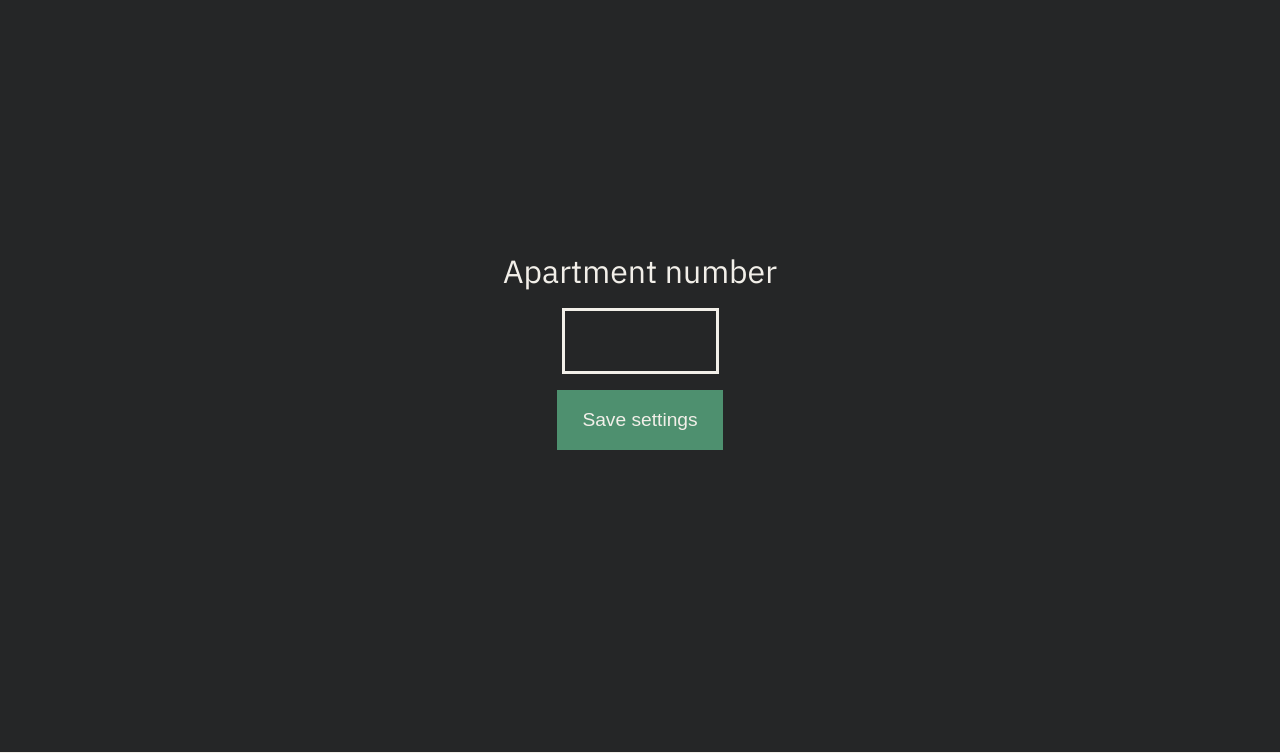
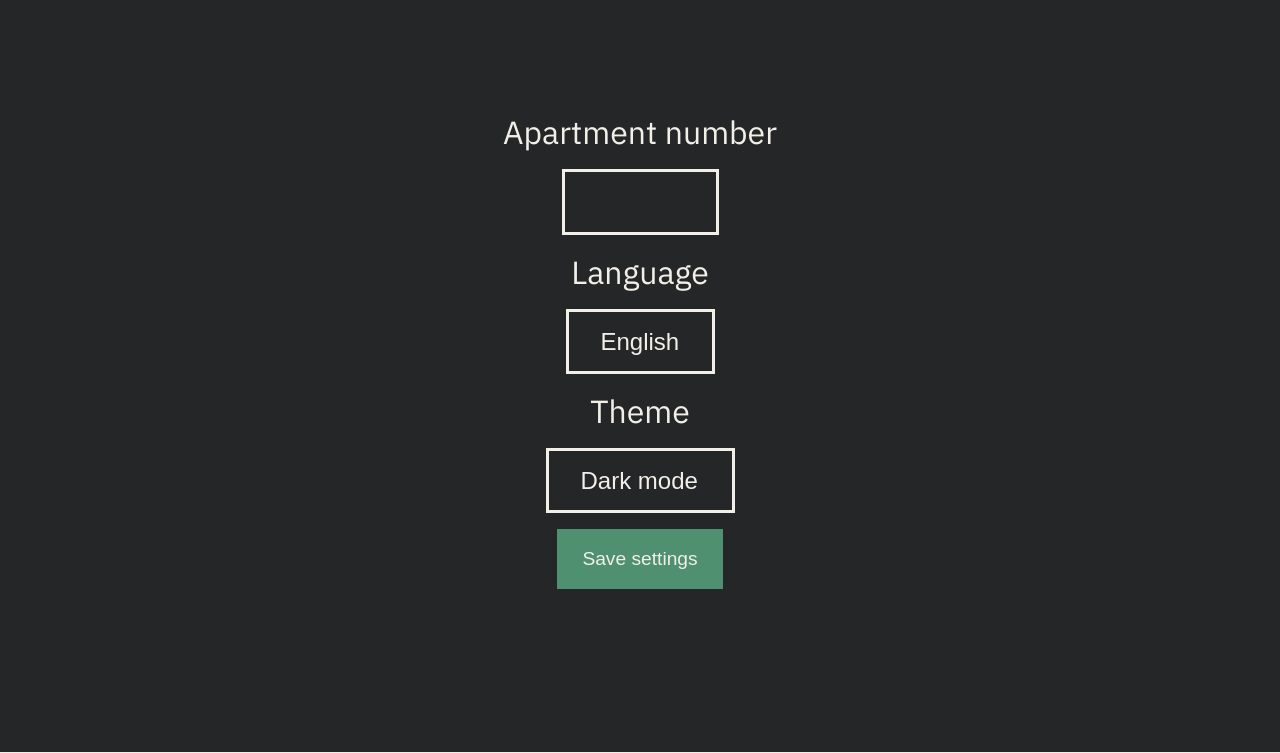
Before and after one commit to jonasbove/laundry, a Flask app: template templates/settings_mobile.html in a window 1280 px wide. Shown: the top 753 px of the page. Run offline with Flask 3, Linux system fonts and the light colour scheme; the template is opened without the code that fills it, so the values that code supplies are empty.

Commit message:
settings update

```diff
--- a/static/css/mobile.css
+++ b/static/css/mobile.css
@@ -242,6 +242,23 @@ dialog button span {
     font-size: 1.2rem;
     background-color: var(--green);
 }
+#settings select {
+    padding: 1rem;
+    background: 0;
+    color: var(--primary);
+    border: 0.2rem solid var(--primary);
+    appearance:none;
+    padding: 1rem 2rem;
+    font-size: 1.5rem;
+}
+
+#settings select option {
+    background: var(--background);
+    color: var(--primary);
+    border: 0;
+    padding: 1rem 2rem;
+    font-size: 1.5rem;
+}
 #confirmation {
     font-size: 2rem;
     margin: 0.2rem;
--- a/static/js/preferences.js
+++ b/static/js/preferences.js
@@ -107,3 +107,12 @@ function setApartmentPreference() {
         console.log('No apartment number entered');
     }
 }
+
+function saveSettings() {
+    const apartment = document.getElementById('apartment').value;
+    const language = document.getElementById('language').value;
+    const theme = document.getElementById('theme').value;
+    setPreference('apartment', apartment);
+    setPreference('locale', language);
+    setPreference('theme', theme);
+}
--- a/templates/layout_mobile.html
+++ b/templates/layout_mobile.html
@@ -8,8 +8,8 @@
     <link rel="shortcut icon" href="{{ url_for('static', filename='img/icon.png') }}" type="image/png">
     <link href="https://fonts.googleapis.com/icon?family=Material+Icons" rel="stylesheet">
     <link rel="preconnect" href="https://fonts.googleapis.com">
-<link rel="preconnect" href="https://fonts.gstatic.com" crossorigin>
-<link href="https://fonts.googleapis.com/css2?family=IBM+Plex+Sans:ital,wght@0,100;0,200;0,300;0,400;0,500;0,600;0,700;1,100;1,200;1,300;1,400;1,500;1,600;1,700&display=swap" rel="stylesheet">
+    <link rel="preconnect" href="https://fonts.gstatic.com" crossorigin>
+    <link href="https://fonts.googleapis.com/css2?family=IBM+Plex+Sans:ital,wght@0,100;0,200;0,300;0,400;0,500;0,600;0,700;1,100;1,200;1,300;1,400;1,500;1,600;1,700&display=swap" rel="stylesheet">
     <script src="{{ url_for('static', filename='js/preferences.js') }}"></script>
     {% if not session %}
     <script>
--- a/templates/settings_mobile.html
+++ b/templates/settings_mobile.html
@@ -7,11 +7,23 @@
     <section id="settings">
         <label for="apartment">{{ 12 | localize(locale=locale) }}</label>
         <input type="number" min="140" max ="160" length="3" name="apartment" id="apartment" {% if apartment %}value="{{apartment}}"{% endif %}>
-        <button type="submit" onclick="setApartmentPreference();updateApartment();confirmSettings()">{{ 39 | localize(locale=locale) }}</button>
+        <label for="lang">Language</label>
+        <select name="lang" id="lang">
+            <option value="en">English</option>
+            <option value="da">Danish</option>
+        </select>
+        <label for="theme">Theme</label>
+        <select name="theme" id="theme">
+            <option value="dark">Dark mode</option>
+            <option value="light">Light mode</option>
+        </select>
+        <button type="submit" onclick="saveSettings()">{{ 39 | localize(locale=locale) }}</button>
         <p id="confirmation" class="hidden">✅</p>
     </section>
     <script>
         function confirmSettings() {
+            setApartmentPreference();
+            updateApartment();
             elem = document.getElementById('confirmation');
             elem.classList.remove('hidden');
             setTimeout(() => { elem.classList.add('hidden') }, 5000);
```
